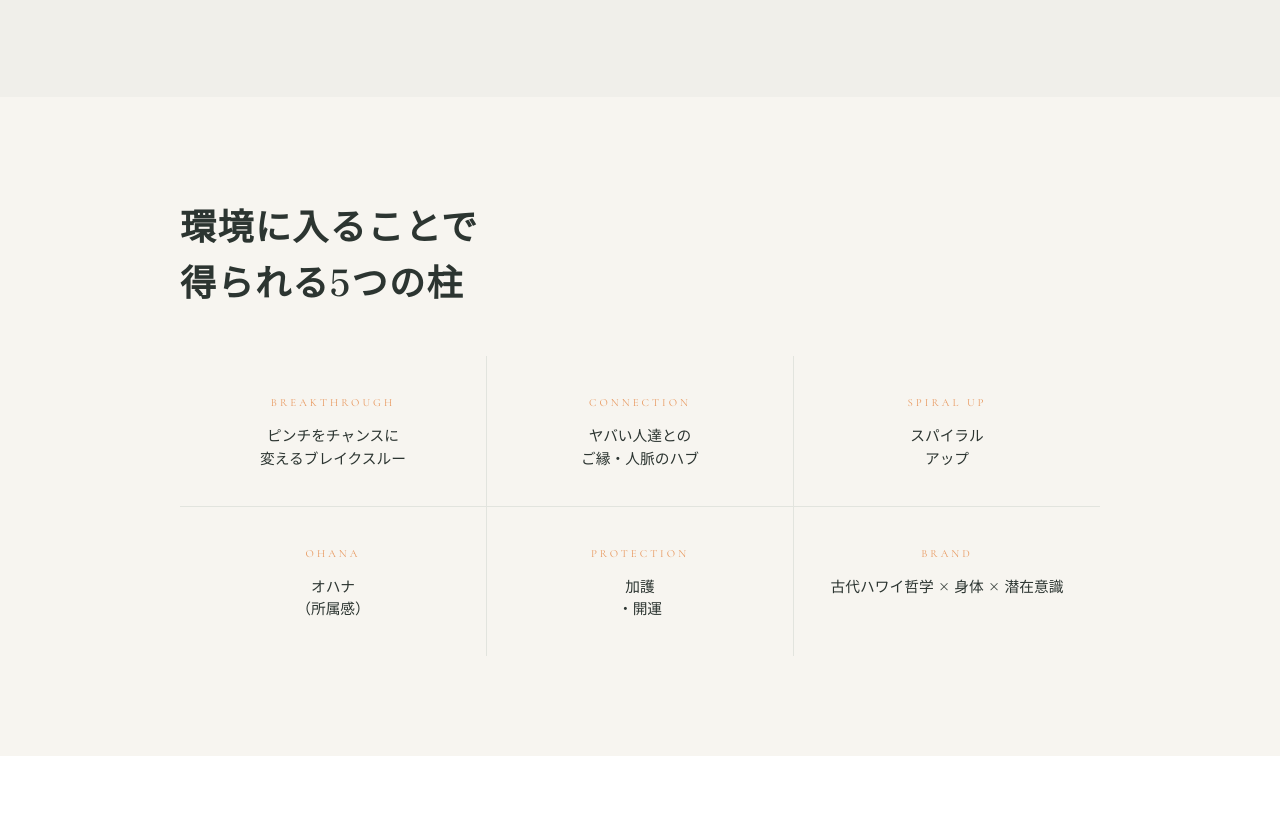
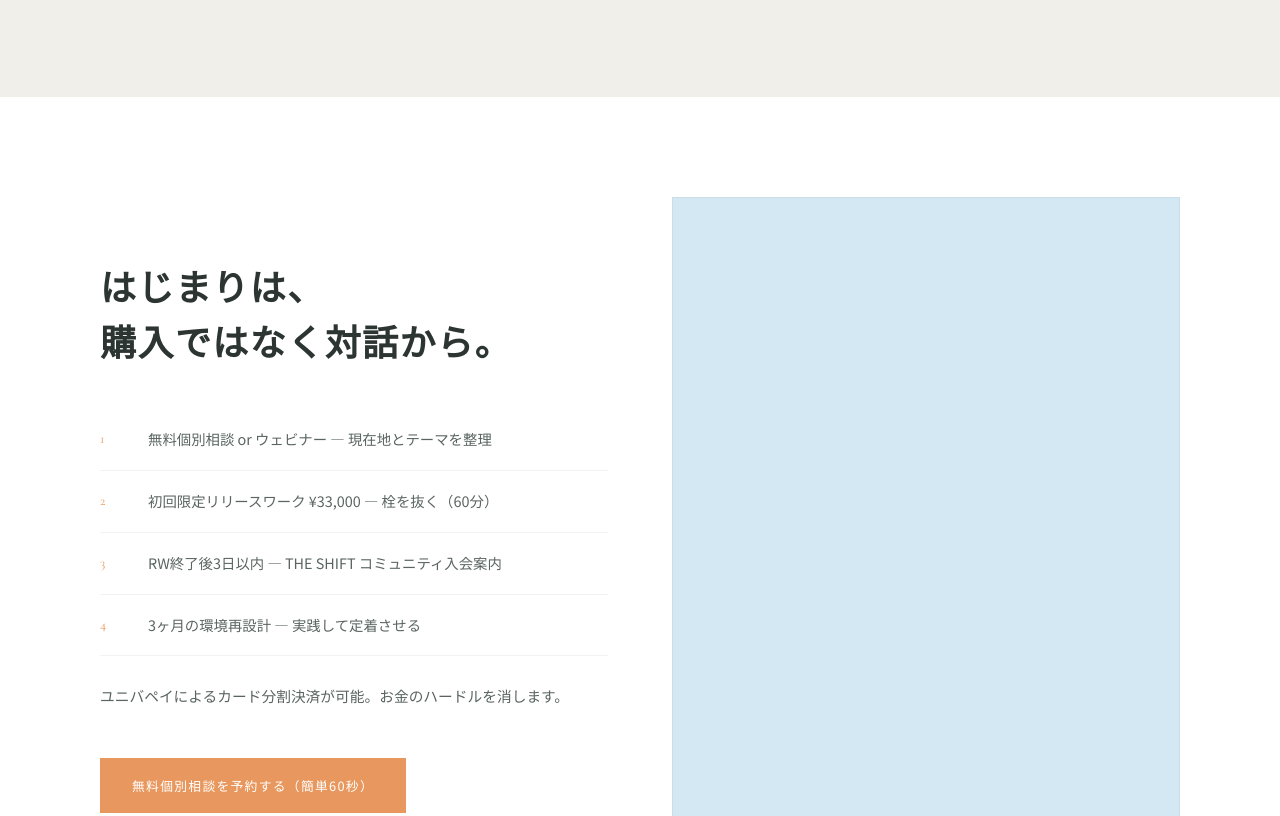
Before and after one commit to neurovitalityrevival-lang/skill-monetize-School, a website: page index.html in a window 1280 px wide. Shown: the part 4920-5736 px from the top of the page. Drawn offline with nearby package versions, Linux system fonts and the light colour scheme.

Commit message:
5つの柱（BENEFITS）セクションを削除
Co-authored-by: Cursor <cursoragent@cursor.com>

```diff
--- a/index.html
+++ b/index.html
@@ -337,21 +337,6 @@ section{padding:100px 40px}
   </div>
 </section>
 
-<!-- 7. ベネフィット -->
-<section>
-  <div class="wrap">
-    <h2 class="section-title">環境に入ることで<br>得られる5つの柱</h2>
-    <div class="domains">
-      <div class="domain-cell"><div class="en">BREAKTHROUGH</div><div class="ja">ピンチをチャンスに<br>変えるブレイクスルー</div></div>
-      <div class="domain-cell"><div class="en">CONNECTION</div><div class="ja">ヤバい人達との<br>ご縁・人脈のハブ</div></div>
-      <div class="domain-cell"><div class="en">SPIRAL UP</div><div class="ja">スパイラル<br>アップ</div></div>
-      <div class="domain-cell"><div class="en">OHANA</div><div class="ja">オハナ<br>（所属感）</div></div>
-      <div class="domain-cell"><div class="en">PROTECTION</div><div class="ja">加護<br>・開運</div></div>
-      <div class="domain-cell"><div class="en">BRAND</div><div class="ja">古代ハワイ哲学 × 身体 × 潜在意識</div></div>
-    </div>
-  </div>
-</section>
-
 <!-- 8. 参加の流れ -->
 <section class="bg-white">
   <div class="wrap-wide split">
```
